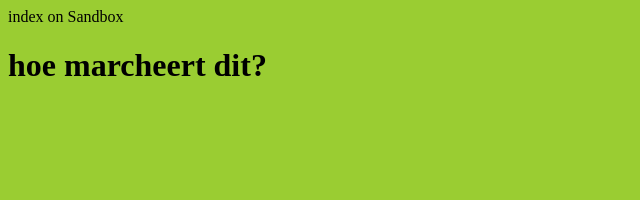
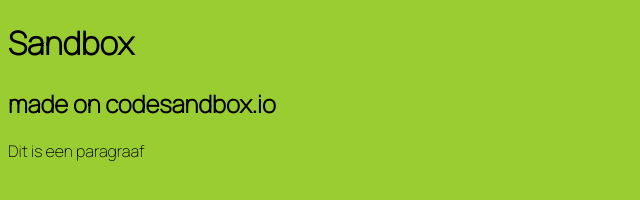
Before and after one commit to Weyens/sandbox, a website: page index.html in a window 1280 px wide. Shown: the whole page, without its empty margins (0-640 px from the left). Drawn offline with Linux system fonts and the light colour scheme.

Commit message:
commit sandbox
1ste commit

```diff
--- a/css/opmaak.css
+++ b/css/opmaak.css
@@ -1,3 +1,4 @@
 body {
   background-color: yellowgreen;
+  font-family: "Manrope", sans-serif;
 }
--- a/index.html
+++ b/index.html
@@ -4,10 +4,17 @@
     <meta charset="UTF-8" />
     <meta name="viewport" content="width=device-width, initial-scale=1.0" />
     <meta http-equiv="X-UA-Compatible" content="ie=edge" />
-    <link rel="stylesheet" href="css/opmaak.css" type="text/css"
+    <link rel="stylesheet" href="css/opmaak.css" type="text/css" />
+    <link
+      href="https://fonts.googleapis.com/css2?family=Manrope:wght@200&display=swap"
+      rel="stylesheet"
+    />
+
     <title>index on Sandbox</title>
   </head>
   <body>
-    <h1>hoe marcheert dit?</h1>
+    <h1>Sandbox</h1>
+    <h2>made on codesandbox.io</h2>
+    <p>Dit is een paragraaf</p>
   </body>
 </html>
```
